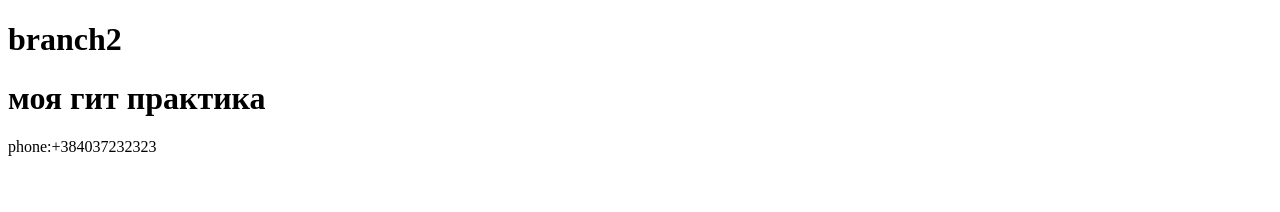
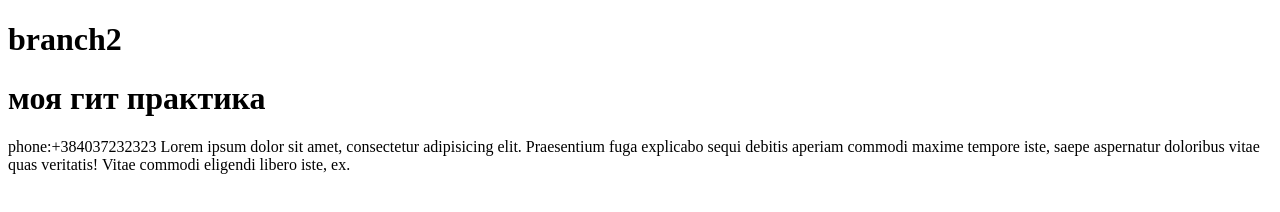
Before and after one commit to revcaptl/git_test, a plain HTML site: page explorers/index.html in a window 1280 px wide. Drawn offline with Linux system fonts and the light colour scheme.

Commit message:
added Lorem !

```diff
--- a/explorers/index.html
+++ b/explorers/index.html
@@ -11,7 +11,7 @@
   <h1>моя гит практика</h1>
   <contacts>
     phone:+384037232323
-
+Lorem ipsum dolor sit amet, consectetur adipisicing elit. Praesentium fuga explicabo sequi debitis aperiam commodi maxime tempore iste, saepe aspernatur doloribus vitae quas veritatis! Vitae commodi eligendi libero iste, ex.
   </contacts>
 </body>
 </html>
```
